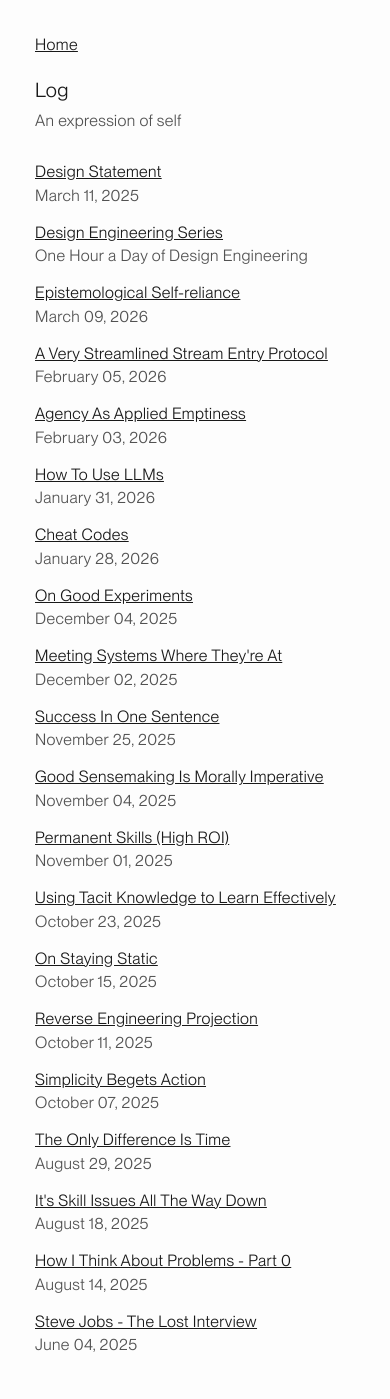
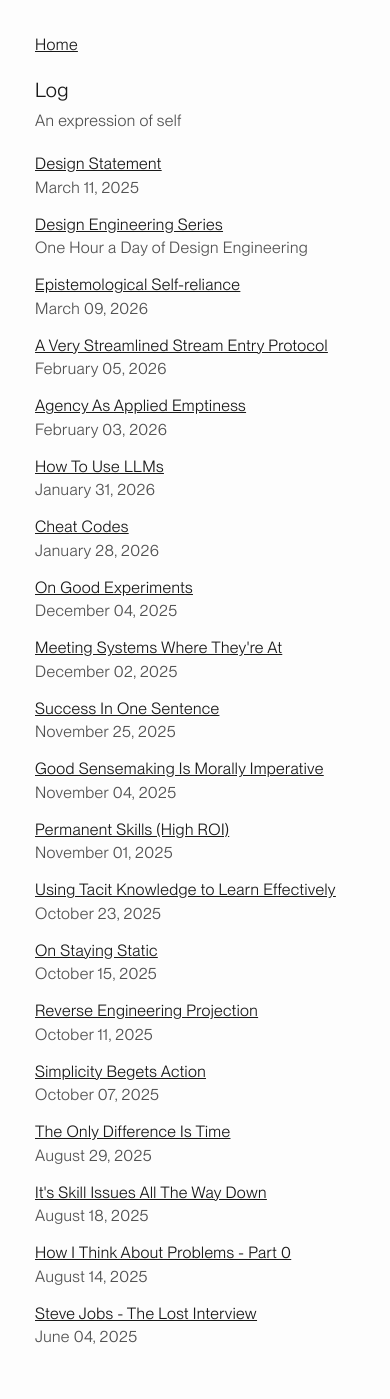
Before and after one commit to pxsswordprotected/personalsite, a Jekyll site: the page built from docs/my_writing/index.html, in a window 390 px wide. Built offline with Jekyll 4.4.1, drawn with Linux system fonts in a browser that asks for light colours.

Commit message:
updaTE SPACING

```diff
--- a/docs/_layouts/home.html
+++ b/docs/_layouts/home.html
@@ -19,7 +19,7 @@
                 --px: calc(1rem / 16);
                 --link-margin-size: clamp(0.75rem, 2vh, 1.25rem);
                 --intro-margin-size: clamp(1.5rem, 2vh, 3rem);
-                --section-margin-size: clamp(2rem, 2vh, 4.5rem);
+                --section-margin-size: clamp(0.75rem, 24px, 2rem);
                 --reg-font-size: calc(16 * var(--px));
                 --header-font-size: calc(20 * var(--px));
                 --text-color-500: #191919;
```
